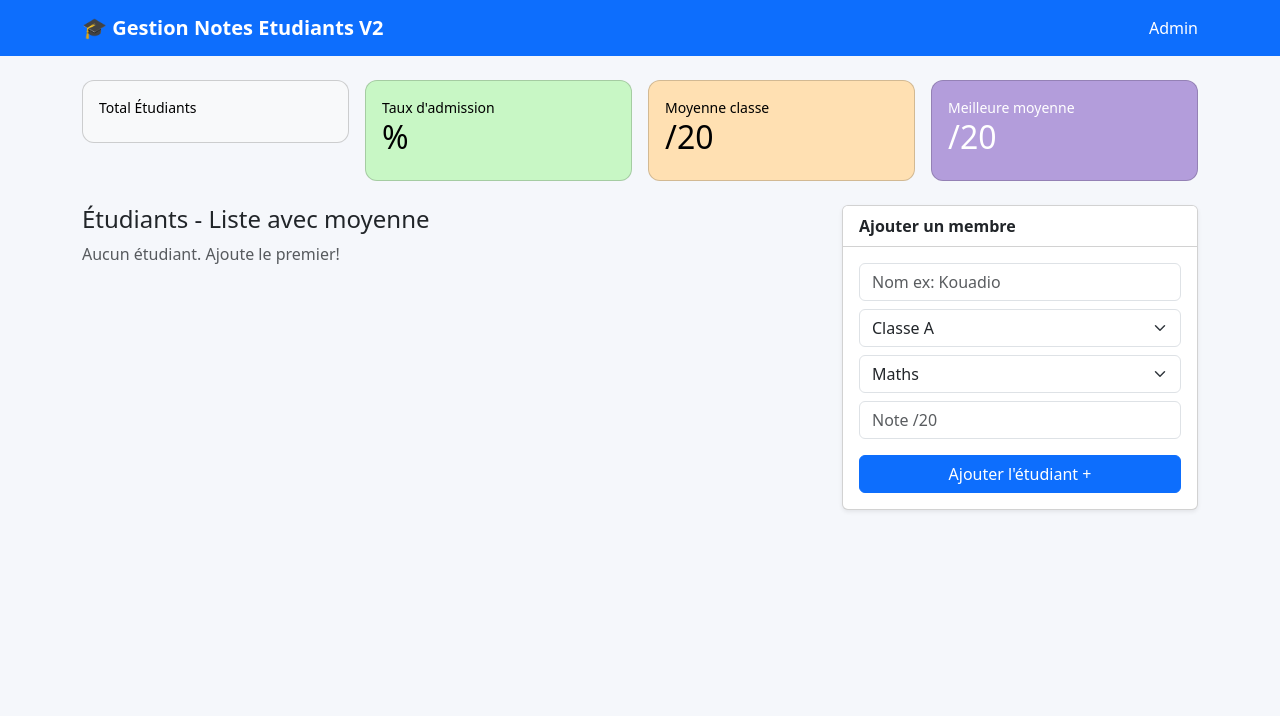
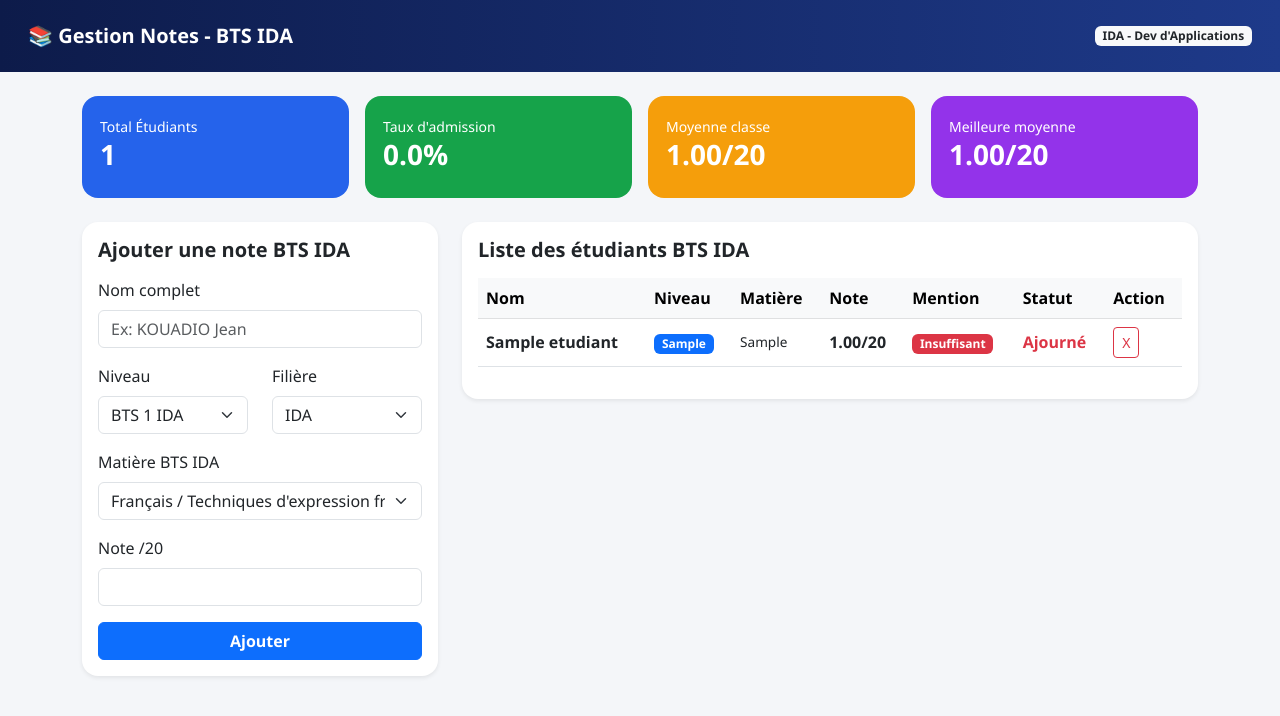
Before and after one commit to zaka-carlos-dev/gestion-notes-etudiants, a Flask app: page / in a window 1280 px wide. Shown: the top 716 px of the page. Run offline with Flask 3, Linux system fonts and the light colour scheme; tables that the repository leaves empty hold one stand-in row (values such as "Sample post").

Commit message:
Update index.html

```diff
--- a/templates/index.html
+++ b/templates/index.html
@@ -1,56 +1,134 @@
 <!DOCTYPE html>
 <html lang="fr">
 <head>
-<meta charset="UTF-8"><meta name="viewport" content="width=device-width, initial-scale=1">
-<title>Gestion Notes V2</title>
+<meta charset="UTF-8">
+<meta name="viewport" content="width=device-width, initial-scale=1.0">
+<title>Gestion Notes - BTS IDA</title>
 <link href="https://cdn.jsdelivr.net/npm/bootstrap@5.3.0/dist/css/bootstrap.min.css" rel="stylesheet">
 <style>
-body{background:#f5f7fb}
-.card-stat{border-radius:12px;color:#000}
-.badge-admis{background:#d1e7dd;color:#0f5132}
+body{background:#f4f6f9;font-family:'Segoe UI',sans-serif}
+.navbar{background:linear-gradient(90deg,#0d1b4a,#1e3a8a)}
+.card-stat{border:none;border-radius:16px;color:white;padding:18px}
+.card-stat h3{font-weight:800}
 </style>
 </head>
 <body>
-<nav class="navbar navbar-dark bg-primary"><div class="container"><span class="navbar-brand fw-bold">🎓 Gestion Notes Etudiants V2</span><span class="text-white">Admin</span></div></nav>
+<nav class="navbar navbar-dark p-3">
+<div class="container-fluid">
+<span class="navbar-brand fw-bold">📚 Gestion Notes - BTS IDA</span>
+<span class="badge bg-light text-dark">IDA - Dev d'Applications</span>
+</div>
+</nav>
 
 <div class="container mt-4">
-<div class="row g-3">
-<div class="col-md-3"><div class="card card-stat bg-light p-3"><small>Total Étudiants</small><h2>{{ total }}</h2></div></div>
-<div class="col-md-3"><div class="card card-stat p-3" style="background:#c8f7c5"><small>Taux d'admission</small><h2>{{ taux }}%</h2></div></div>
-<div class="col-md-3"><div class="card card-stat p-3" style="background:#ffe0b2"><small>Moyenne classe</small><h2>{{ moy_classe }}/20</h2></div></div>
-<div class="col-md-3"><div class="card card-stat p-3 text-white" style="background:#b39ddb"><small>Meilleure moyenne</small><h2>{{ meilleure }}/20</h2><small>{{ meilleur_nom }}</small></div></div>
+<div class="row g-3 mb-4">
+<div class="col-md-3"><div class="card-stat" style="background:#2563eb"><small>Total Étudiants</small><h3>{{ etudiants|length }}</h3></div></div>
+<div class="col-md-3"><div class="card-stat" style="background:#16a34a"><small>Taux d'admission</small><h3>{{ "%.1f"|format(taux_admission) }}%</h3></div></div>
+<div class="col-md-3"><div class="card-stat" style="background:#f59e0b"><small>Moyenne classe</small><h3>{{ "%.2f"|format(moyenne_classe) }}/20</h3></div></div>
+<div class="col-md-3"><div class="card-stat" style="background:#9333ea"><small>Meilleure moyenne</small><h3>{{ "%.2f"|format(meilleure_moyenne) }}/20</h3></div></div>
 </div>
 
-<div class="row mt-4">
-<div class="col-md-8">
-<h4>Étudiants - Liste avec moyenne</h4>
-{% for e in eleves %}
-<div class="card mb-3 shadow-sm border-start border-primary border-4">
+<div class="row">
+<div class="col-md-4">
+<div class="card shadow-sm border-0 rounded-4">
 <div class="card-body">
-<div class="d-flex justify-content-between"><h5>{{ e.nom }} <span class="badge bg-light text-primary">{{ e.classe }}</span></h5><span class="badge {% if e.statut=='Admis' %}bg-success{% else %}bg-danger{% endif %}">{{ e.statut }}</span></div>
-<div class="d-flex gap-3 my-2 flex-wrap">
-{% for n in e.notes %}<span class="badge bg-white text-dark border">{{ n.matiere }}: {{ n.note }}/20 <a href="/delete/{{ n.id }}" class="text-danger ms-1">x</a></span>{% endfor %}
+<h5 class="fw-bold mb-3">Ajouter une note BTS IDA</h5>
+<form method="POST" action="/add">
+<label class="form-label">Nom complet</label>
+<input type="text" name="nom" class="form-control mb-3" placeholder="Ex: KOUADIO Jean" required>
+
+<div class="row">
+<div class="col-6">
+<label class="form-label">Niveau</label>
+<select name="classe" class="form-select mb-3" required>
+<option>BTS 1 IDA</option>
+<option>BTS 2 IDA</option>
+</select>
 </div>
-<div class="bg-light p-2 rounded d-flex justify-content-between">
-<strong>Moyenne: {{ e.moyenne }}/20</strong>
-<span class="badge bg-info text-dark">Mention: {{ e.mention }}</span>
-<span class="badge bg-primary">Rang: {{ e.rang }} / {{ total }}</span>
+<div class="col-6">
+<label class="form-label">Filière</label>
+<select name="filiere" class="form-select mb-3">
+<option selected>IDA</option>
+</select>
+</div>
+</div>
+
+<label class="form-label">Matière BTS IDA</label>
+<select name="matiere" class="form-select mb-3" required>
+<optgroup label="📚 Enseignement Général">
+<option>Français / Techniques d'expression française</option>
+<option>Anglais (dont anglais technique)</option>
+<option>Mathématiques</option>
+<option>Économie et Gestion</option>
+<option>Entrepreneuriat</option>
+<option>Droit</option>
+</optgroup>
+<optgroup label="💻 Enseignement Pro et Technique">
+<option>Algorithmique et programmation structurée</option>
+<option>Langages évolués (C, C++, Pascal, Java)</option>
+<option>Développement Web (HTML, CSS, JavaScript, PHP)</option>
+<option>Bases de données (SQL, MySQL, Merise)</option>
+<option>Architecture des ordinateurs</option>
+<option>Systèmes d'exploitation et sécurité informatique</option>
+<option>Réseaux et téléinformatique</option>
+<option>Conception SI (MERISE, UML)</option>
+</optgroup>
+</select>
+
+<label class="form-label">Note /20</label>
+<input type="number" name="note" step="0.01" min="0" max="20" class="form-control mb-3" required>
+<button class="btn btn-primary w-100 fw-bold">Ajouter</button>
+</form>
 </div>
 </div>
 </div>
-{% else %}<p class="text-muted">Aucun étudiant. Ajoute le premier!</p>{% endfor %}
+<div class="col-md-8">
+<div class="card shadow-sm border-0 rounded-4">
+<div class="card-body">
+<h5 class="fw-bold mb-3">Liste des étudiants BTS IDA</h5>
+<div class="table-responsive">
+<table class="table table-hover align-middle">
+<thead class="table-light">
+<tr>
+<th>Nom</th>
+<th>Niveau</th>
+<th>Matière</th>
+<th>Note</th>
+<th>Mention</th>
+<th>Statut</th>
+<th>Action</th>
+</tr>
+</thead>
+<tbody>
+{% for e in etudiants %}
+<tr>
+<td class="fw-bold">{{ e.nom }}</td>
+<td><span class="badge bg-primary">{{ e.classe }}</span></td>
+<td style="font-size:0.85em">{{ e.matiere }}</td>
+<td class="fw-bold">{{ "%.2f"|format(e.note) }}/20</td>
+<td>
+{% if e.note >= 16 %}<span class="badge bg-success">Très Bien</span>
+{% elif e.note >= 14 %}<span class="badge bg-info">Bien</span>
+{% elif e.note >= 12 %}<span class="badge bg-primary">Assez Bien</span>
+{% elif e.note >= 10 %}<span class="badge bg-warning text-dark">Passable</span>
+{% else %}<span class="badge bg-danger">Insuffisant</span>{% endif %}
+</td>
+<td>
+{% if e.note >= 10 %}<span class="text-success fw-bold">Admis</span>
+{% else %}<span class="text-danger fw-bold">Ajourné</span>{% endif %}
+</td>
+<td><a href="/delete/{{ e.id }}" class="btn btn-sm btn-outline-danger">X</a></td>
+</tr>
+{% endfor %}
+</tbody>
+</table>
+{% if etudiants|length == 0 %}
+<p class="text-center text-muted mt-3">Aucun étudiant. Ajoute le premier en BTS 1 IDA !</p>
+{% endif %}
 </div>
-
-<div class="col-md-4">
-<div class="card shadow-sm"><div class="card-header bg-white fw-bold">Ajouter un membre</div><div class="card-body">
-<form method="POST" action="/add">
-<input name="nom" class="form-control mb-2" placeholder="Nom ex: Kouadio" required>
-<select name="classe" class="form-select mb-2"><option>Classe A</option><option>Classe B</option><option>2nde B</option></select>
-<select name="matiere" class="form-select mb-2"><option>Maths</option><option>Français</option><option>Anglais</option><option>Physique</option></select>
-<input name="note" type="number" step="0.5" min="0" max="20" class="form-control mb-3" placeholder="Note /20" required>
-<button class="btn btn-primary w-100">Ajouter l'étudiant +</button>
-</form>
-</div></div>
+</div>
+</div>
+</div>
 </div>
 </div>
 </div>
```
